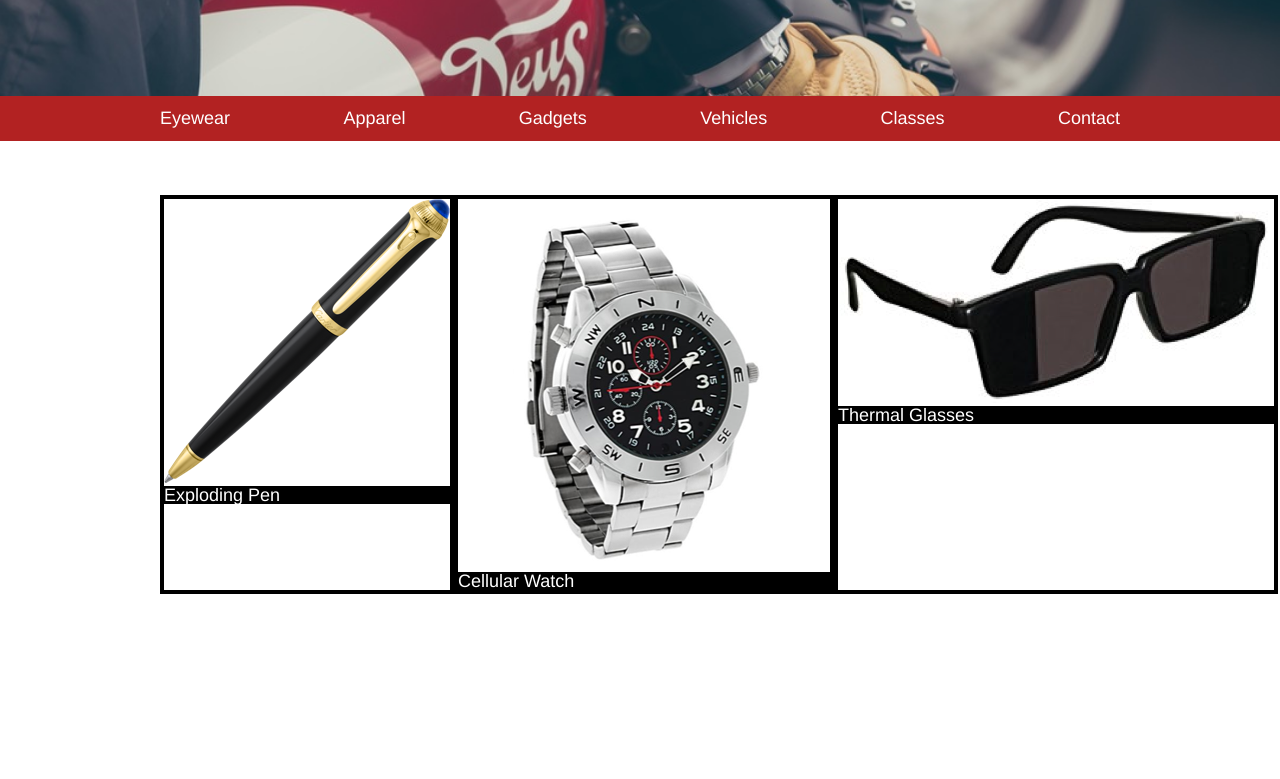
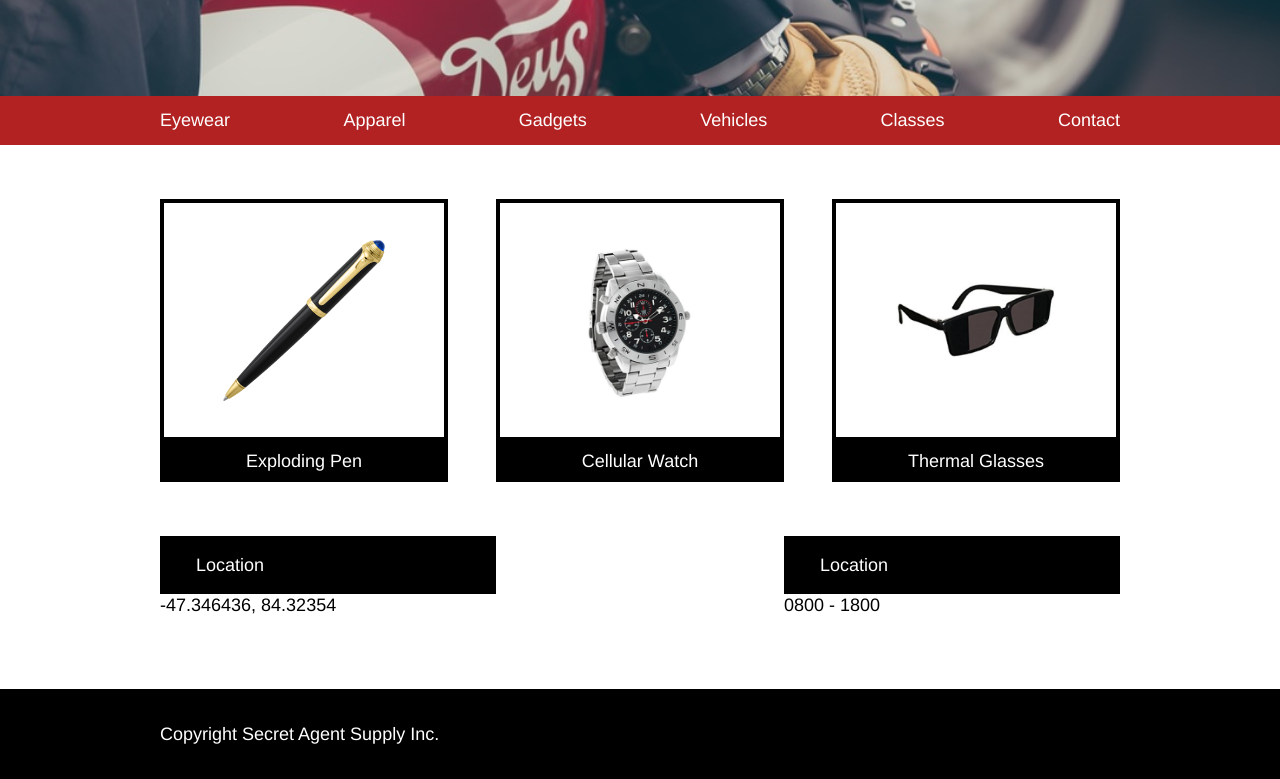
Before and after one commit to findingMimmo/SecretAgentSupply, a plain HTML site: page index.html in a window 1280 px wide. Shown: the part 405-1184 px from the top of the page. Before the commit the page ends 1162 px from the top, so only its background shows below. Drawn offline with Linux system fonts and the light colour scheme.

Commit message:
finished main landing

```diff
--- a/index.html
+++ b/index.html
@@ -42,32 +42,44 @@
       <div class="container">
       <!-- Products -->
         <div class="gallery">
+          <div class="item">
             <div class="img">
               <img src="./resources/img/pen.png" />
+            </div>
           <h3>Exploding Pen</h3>
           </div>
+          <div class="item">
             <div class="img">
               <img src="./resources/img/watch.png" />
+            </div>
           <h3>Cellular Watch</h3>
           </div>
+          <div class="item">
             <div class="img">
-            <img src="./resources/img/glasses.png" />
+              <img id="glasses" src="./resources/img/glasses.png" />
+            </div>
             <h3>Thermal Glasses</h3>
           </div>
         </div>
-        <div class="location">
+
+        <!-- row 2 location and hours -->
+        <div class="gallery">
+          <div class="contact">
             <h3>Location</h3>
             <p>-47.346436, 84.32354</p>
           </div>
-        <div class="hours">
+          <div class="contact">
             <h3>Location</h3>
             <p>0800 - 1800</p>
           </div>
         </div>
       </div>
+    </div>
     <!-- footer -->
     <footer>
+      <div class="container">
         <h3>Copyright Secret Agent Supply Inc.</h3>
+      </div>
     </footer>
 
 
--- a/resources/css/style.css
+++ b/resources/css/style.css
@@ -3,6 +3,7 @@ body {
   font-size: 18px;
   font-family: Helvetica;
   color: white;
+  line-height: 1.25;
 }
 
 .logo {
@@ -78,13 +79,54 @@ nav span a {
 
 .gallery {
   display: flex;
-  justify-content: space-around;
+  justify-content: space-between;
 }
 
-.gallery .img {
+.item {
+  width:30%;
+}
+
+.img {
   border: 4px solid black;
+  height: 9rem;
+  padding: 2rem;
+  display: flex;
+  justify-content: center;
+  align-items: center;
+}
+
+.img img {
+  max-width: 9rem;
 }
 
 .gallery h3 {
   background-color: black;
+  text-align: center;
+  padding: .5rem 0;
 }
+
+.contact {
+  width: 35%;
+  text-align: left;
+  margin-top: 3rem;
+}
+
+.contact h3 {
+  text-align: left;
+  padding:  1rem 2rem;
+}
+
+.contact p {
+  color: black;
+}
+
+footer {
+  background-color: black;
+  height: 5rem;
+  display: flex;
+  align-items: center;
+}
+
+footer .container {
+  text-align: left;
+}
```
Lines whose indentation alone changed are shown as unchanged.
